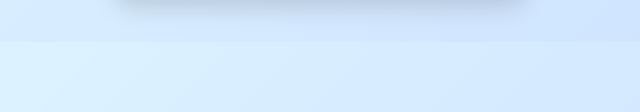
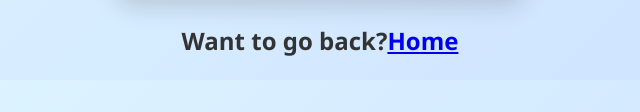
Before and after one commit to ViishalKumar/ViishalKumar.github.io, a plain HTML site: page contact.html in a window 1280 px wide. Shown: the part 345-457 px from the top of the page, without its empty margins (320-960 px from the left). Drawn offline with Linux system fonts and the light colour scheme.

Commit message:
Update contact.html

```diff
--- a/contact.html
+++ b/contact.html
@@ -187,6 +187,7 @@
             </div>
         </div>
     </section>
+    <center><h2>Want to go back?<a href="home.html">Home</a></h2></center>
 
 </body>
 </html>
```
